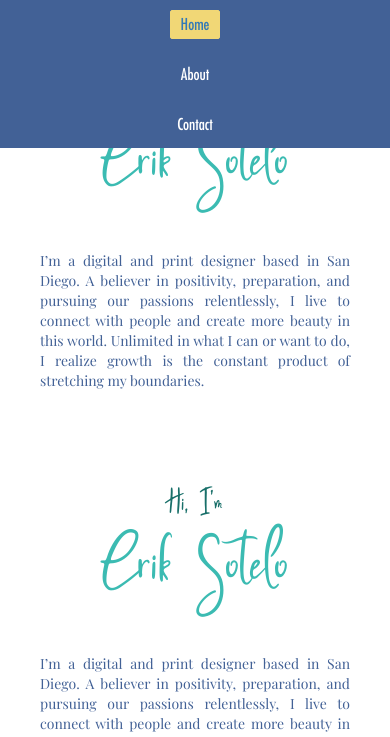
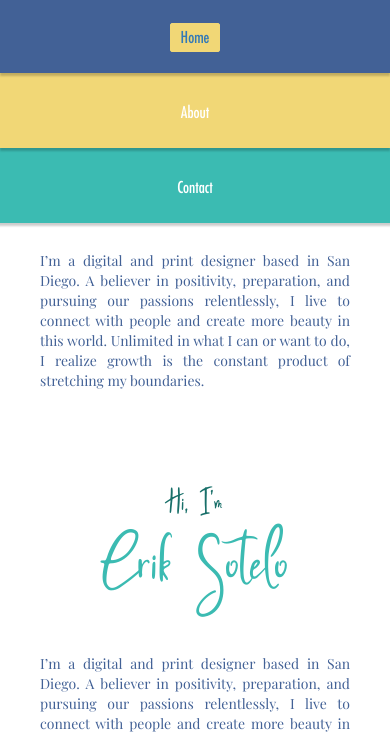
Before and after one commit to eriksotelo/2017-portfolio, a plain HTML site: page index.html in a window 390 px wide. Both pictures are taken after a click on the button "Toggle navigation". Shown: the part 103-840 px from the top of the page. Drawn offline with nearby package versions, Linux system fonts and the light colour scheme.

Commit message:
new navigation

```diff
--- a/css/style.css
+++ b/css/style.css
@@ -23,9 +23,9 @@ p {
     height: 100px; /* Whatever you want. */
     background-color: #426196;
     border-bottom: none;
-    -webkit-box-shadow: 0px 1px 1px 0px rgba(0,0,0,0.25);
-    -moz-box-shadow: 0px 1px 1px 0px rgba(0,0,0,0.25);
-    box-shadow: 0px 1px 1px 0px rgba(0,0,0,0.25);
+    -webkit-box-shadow: 0px 3px 2px 0px rgba(0,0,0,0.2);
+    -moz-box-shadow: 0px 3px 2px 0px rgba(0,0,0,0.2);
+    box-shadow: 0px 3px 2px 0px rgba(0,0,0,0.2);
     margin-bottom: 0 !important;
 }
 
@@ -104,15 +104,16 @@ li.nav-item {
   padding-left: 40px;
 }
 
-.intro-wrapper {
+.wrapper {
   width: 100%;
-  padding: 100px 40px !important;
   padding-top: 0;
 }
 
-.intro-container {
+.container {
   max-width: 960px;
   margin: 0 auto;
+  padding: 100px 40px !important;
+
 }
 
 .navbar-inverse .navbar-toggle {
@@ -134,7 +135,7 @@ li.nav-item {
 
 .navbar.navbar-inverse .navbar-collapse {
     border-color: rgba(255,255,255,0.1);
-    -webkit-box-shadow: none;
+
     box-shadow: none;
 }
 
@@ -142,6 +143,10 @@ li.nav-item {
   background-color: #426196;
 }
 
+.red {
+  background-color: red;
+  height: 500px;
+}
 
 @media (max-width: 768px) {
     .navbar-header {
@@ -167,13 +172,49 @@ li.nav-item {
         padding-top: 10px;
         padding-bottom: 10px;
     }
+.navbar-fixed-top {
+  -webkit-box-shadow: 0px 1px 2px 0px rgba(0,0,0,0.2);
+  -moz-box-shadow: 0px 1px 2px 0px rgba(0,0,0,0.2);
+  box-shadow: 0px 3px 2px 0px rgba(0,0,0,0.2);
+}
+
+
+    #navbar-collapse-1 {
+      background-color: #426196;
+      -webkit-box-shadow: 0px 3px 2px 0px rgba(0,0,0,0.2);
+      -moz-box-shadow: 0px 3px 2px 0px rgba(0,0,0,0.2);
+      box-shadow: 0px 3px 2px 0px rgba(0,0,0,0.2);
+    }
 
     .nav-item {
-      height: 50px;
-      line-height: 50px;
+      height: 75px;
+      line-height: 75px;
       margin: 0 !important;
+      border-top: 1px solid transparent;
+      margin-bottom:  !important;
+      -webkit-box-shadow: 0px 1px 2px 0px rgba(0,0,0,0.2);
+      -moz-box-shadow: 0px 1px 2px 0px rgba(0,0,0,0.2);
+      box-shadow: 0px 3px 2px 0px rgba(0,0,0,0.2);
     }
+    .nav-item:nth-child(1) {
+      background-color: #426196;
+      z-index: 9;
+
+    }
+    .nav-item:nth-child(2) {
+      background-color: #F1D776;
+      z-index: 8;
+
+    }
+    .nav-item:nth-child(3) {
+      background-color: #3BBBB2;
+      z-index: 7;
+
+    }
+
 }
+
+
 
 
 @media (max-width: 480px) {
--- a/index.html
+++ b/index.html
@@ -66,8 +66,8 @@
       </div>
     </nav>
 
-    <section class="intro-wrapper">
-      <div class="intro-container">
+    <section class="intro wrapper">
+      <div class="container">
         <div class="row">
           <div class="col-md-6 col-sm-6 col-xs-12">
 
@@ -92,6 +92,12 @@
 
           </div>
         </div>
+      </div>
+
+      <div class="red container">
+
+
+
       </div>
     </section>
 
```
